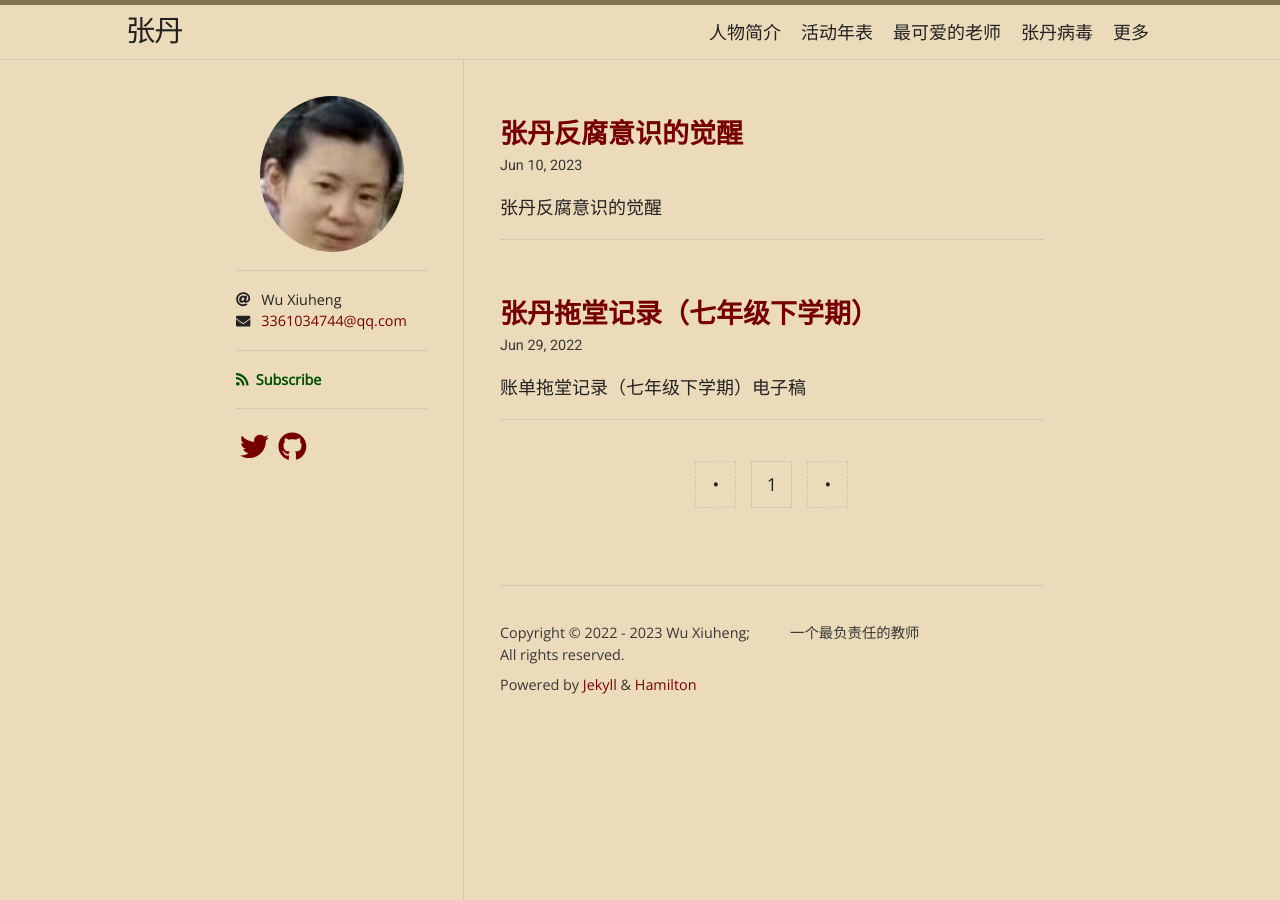
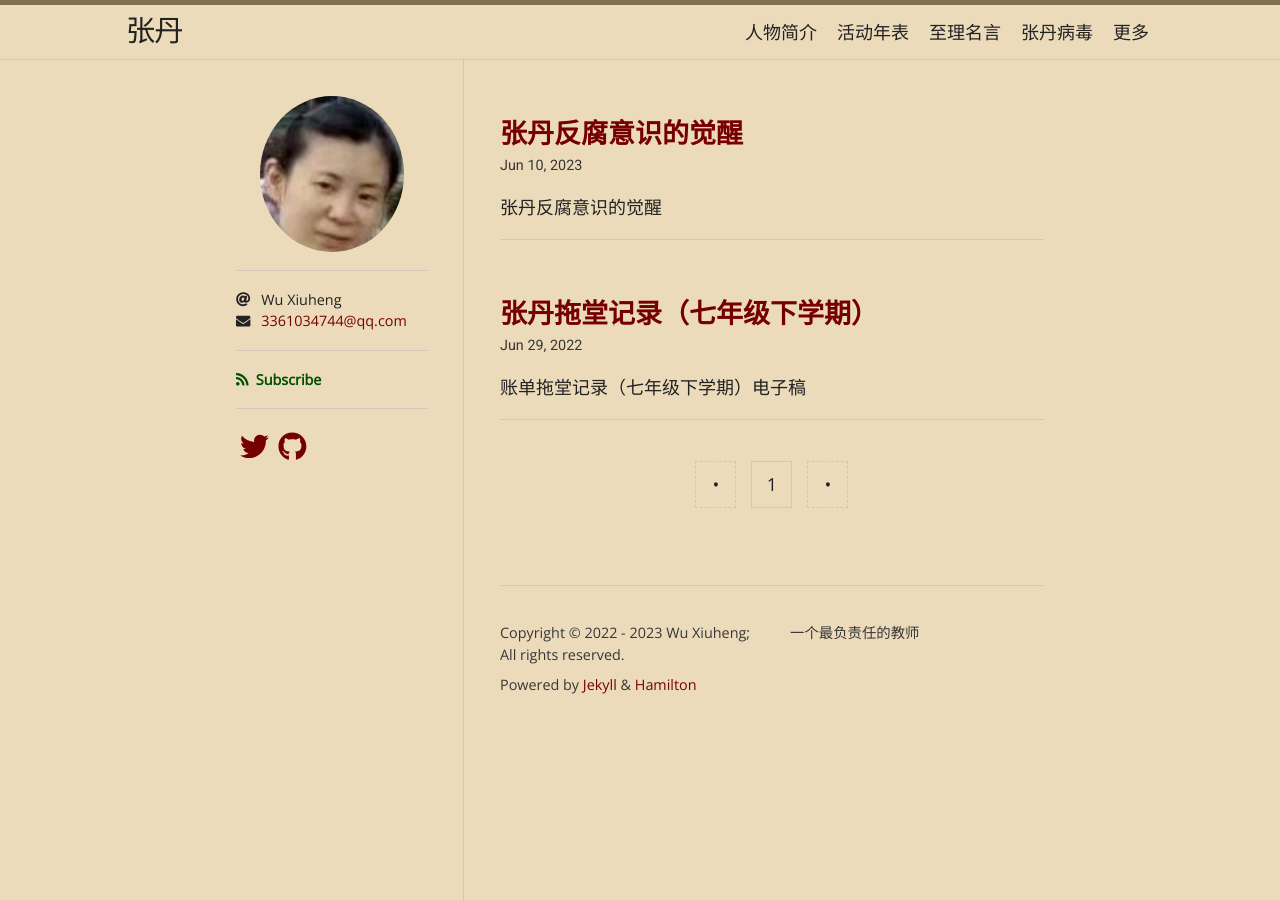
Before and after one commit to XiuhengWu/ZhangDan805.github.io, a Jekyll site: the page built from index.html, in a window 1280 px wide. Built offline with Jekyll 4.4.1, drawn with Linux system fonts in a browser that asks for light colours; nearby versions of some CDN libraries; some web fonts are replaced; the list of posts is cut into pages by our own code.

Commit message:
Update navigation.yml

```diff
--- a/_data/navigation.yml
+++ b/_data/navigation.yml
@@ -2,13 +2,11 @@
   url: /about/
 - title: 活动年表
   url: /years/
-- title: 最可爱的老师
-  url: /teacher/
+- title: 至理名言
+  url: /saying/
 - title: 张丹病毒
   url: /virus/
 - title: 更多
   sublinks:
-    - title: FAQ
-      url: /faq/
-    - title: 文档
-      url: /docs/
+    - title: 关于此网站
+      url: /concerning/
```
